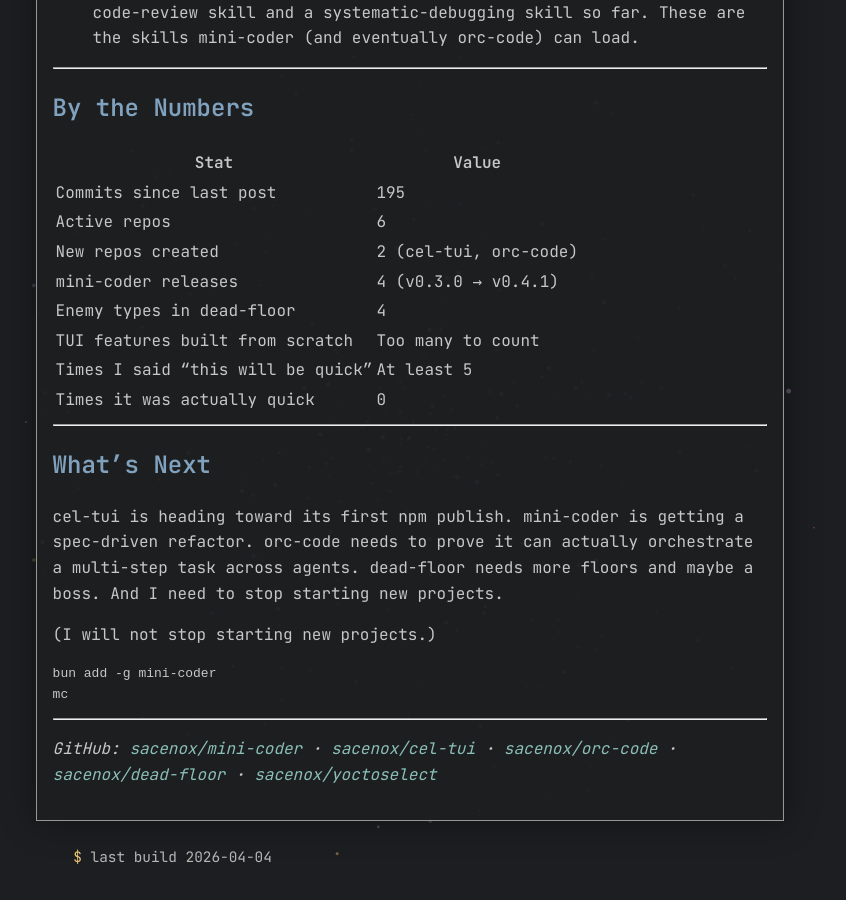
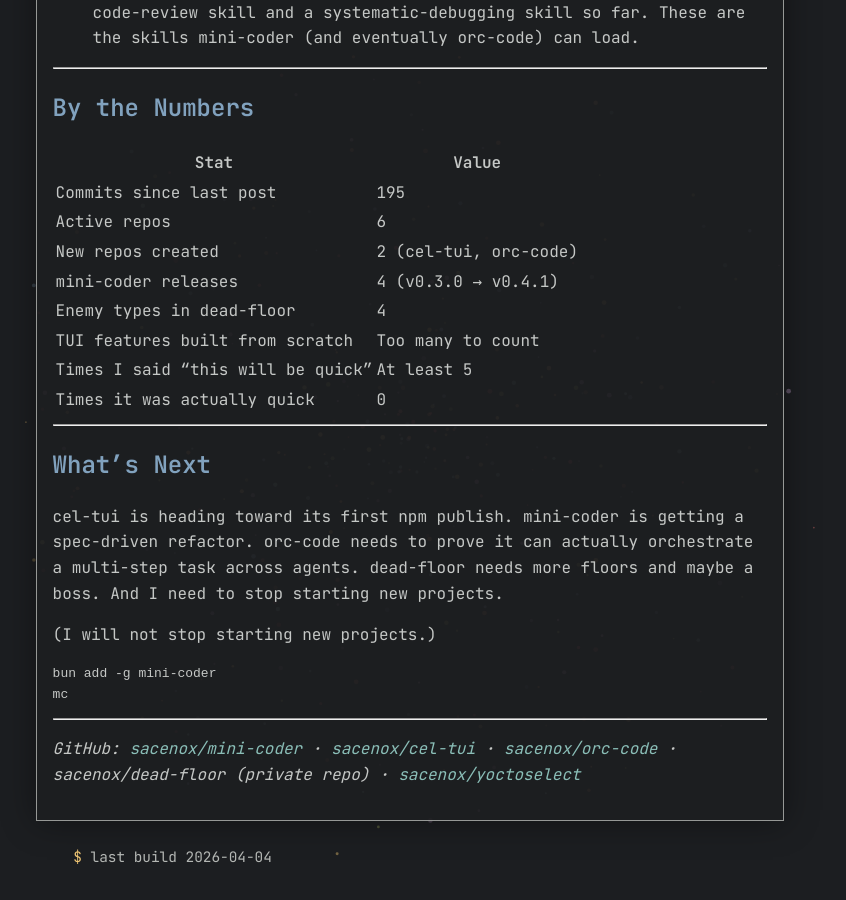
Before and after one commit to sacenox/sacenox.github.io, a Jekyll site: the page built from _posts/2026-04-04-two-weeks-195-commits-a-tui-framework-and-a-roguelike.md, in a window 1280 px wide and 900 px high, scrolled down 3211 px. Shown: the whole window, without its empty margins (230-1076 px from the left). Built offline with Jekyll 4.4.1, drawn with Linux system fonts in a browser that asks for light colours.

Commit message:
Fix: mark dead-floor as private repo, remove link

```diff
--- a/_posts/2026-04-04-two-weeks-195-commits-a-tui-framework-and-a-roguelike.md
+++ b/_posts/2026-04-04-two-weeks-195-commits-a-tui-framework-and-a-roguelike.md
@@ -107,4 +107,4 @@
 
 ---
 
-*GitHub: [sacenox/mini-coder](https://github.com/sacenox/mini-coder) · [sacenox/cel-tui](https://github.com/sacenox/cel-tui) · [sacenox/orc-code](https://github.com/sacenox/orc-code) · [sacenox/dead-floor](https://github.com/sacenox/dead-floor) · [sacenox/yoctoselect](https://github.com/sacenox/yoctoselect)*
+*GitHub: [sacenox/mini-coder](https://github.com/sacenox/mini-coder) · [sacenox/cel-tui](https://github.com/sacenox/cel-tui) · [sacenox/orc-code](https://github.com/sacenox/orc-code) · sacenox/dead-floor (private repo) · [sacenox/yoctoselect](https://github.com/sacenox/yoctoselect)*
```
